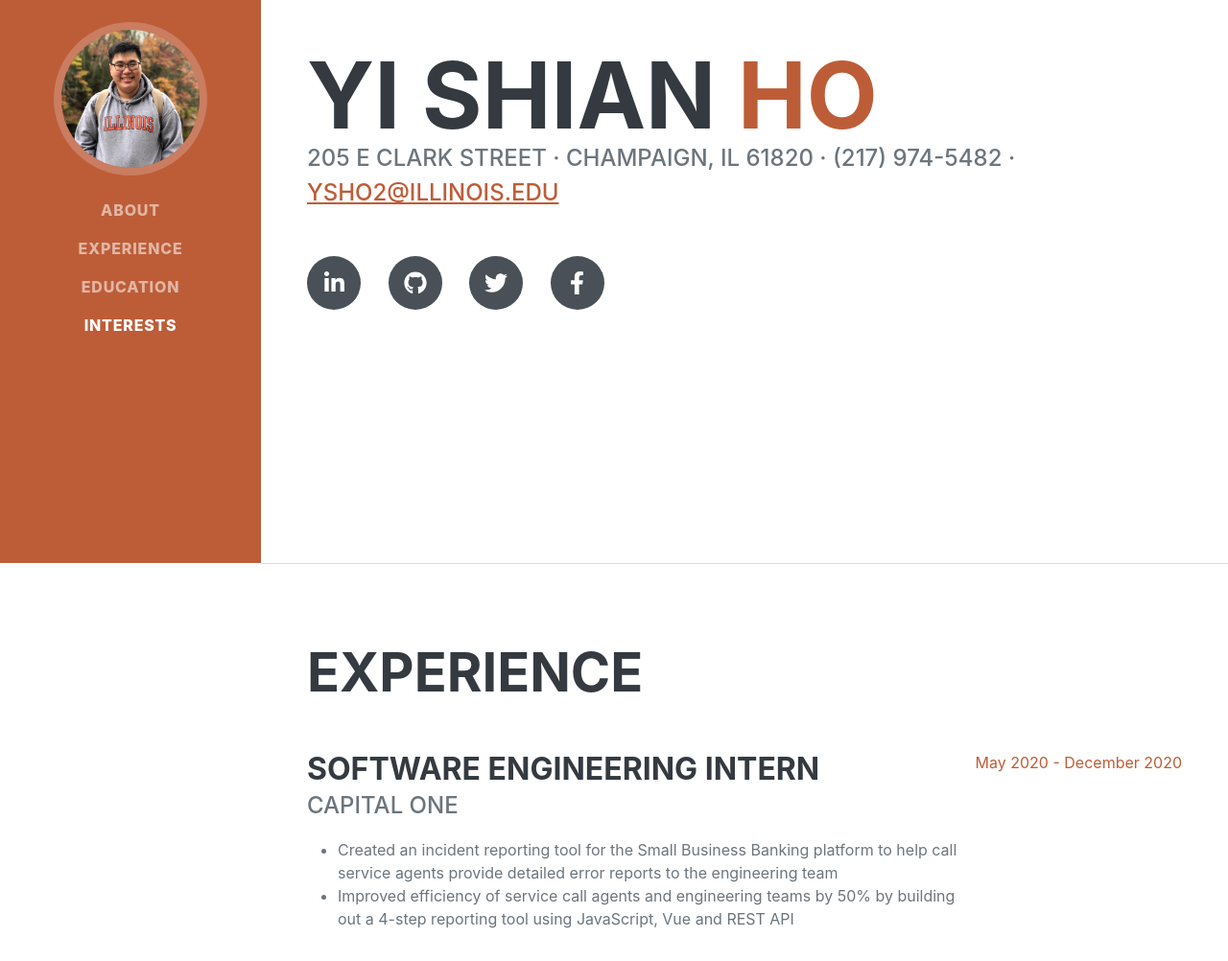
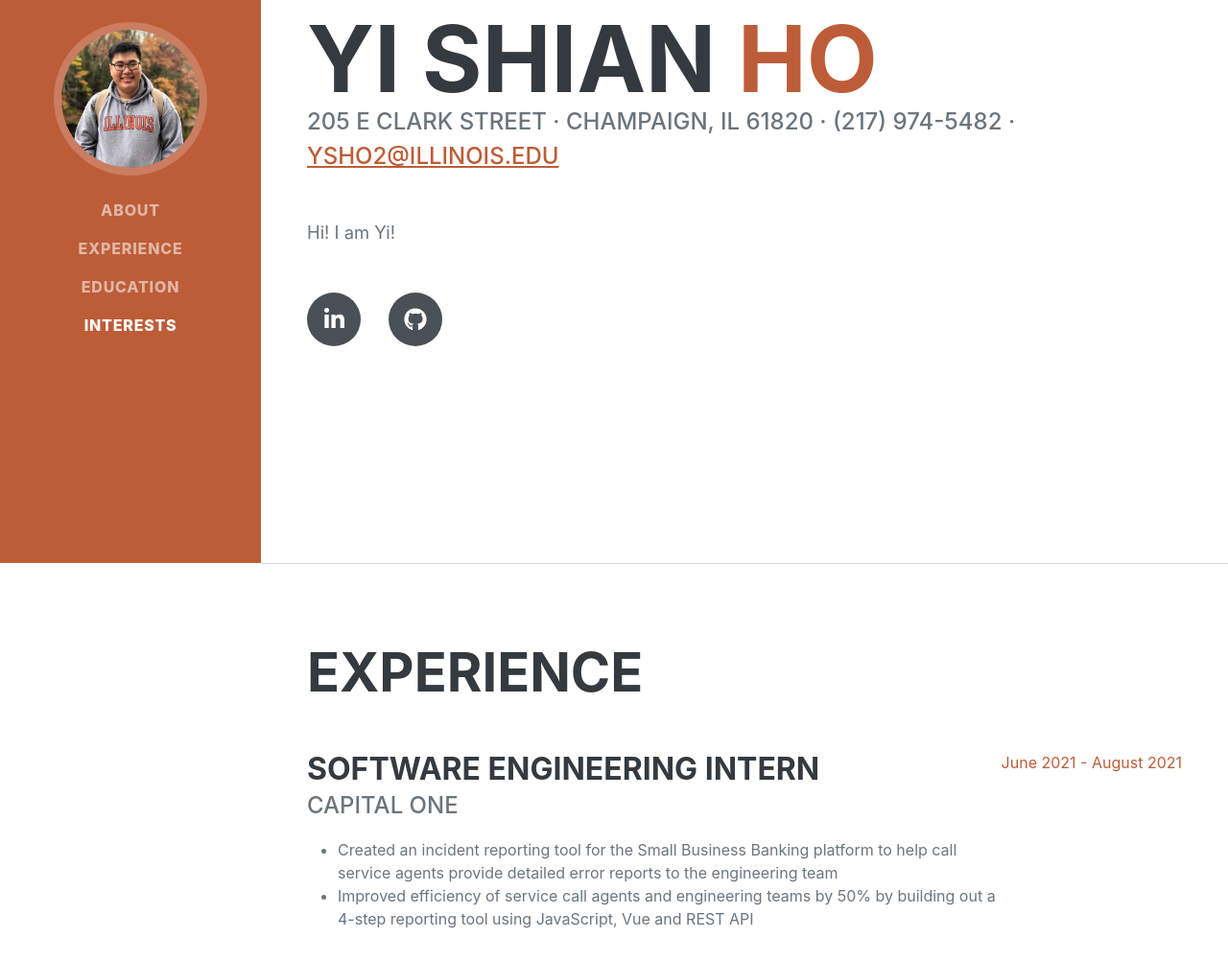
Before and after one commit to hoyishian/hoyishian.github.io, a plain HTML site: page index.html in a window 1280 px wide. Shown: the part 213-1215 px from the top of the page at 96% size. Drawn offline with nearby package versions, Linux system fonts and the light colour scheme; a web font is replaced by a local one.

Commit message:
Altered Dates for Capital One

```diff
--- a/index.html
+++ b/index.html
@@ -52,13 +52,13 @@
                     205 E Clark Street · Champaign, IL 61820 · (217) 974-5482 ·
                     <a href="mailto:ysho2@illinois.edu">ysho2@illinois.edu</a>
                 </div>
-                <!-- <p class="lead mb-5">I am experienced in leveraging agile frameworks to provide a robust synopsis for high level overviews. Iterative approaches to corporate strategy foster collaborative thinking to further the overall value proposition.</p> -->
+                <p class="lead mb-5">Hi! I am Yi!</p>
                 <div class="social-icons">
                     <a class="social-icon" href="https://www.linkedin.com/in/yi-shian-ho/"><i
                             class="fab fa-linkedin-in"></i></a>
                     <a class="social-icon" href="https://github.com/hoyishian"><i class="fab fa-github"></i></a>
-                    <a class="social-icon" href="#!"><i class="fab fa-twitter"></i></a>
-                    <a class="social-icon" href="#!"><i class="fab fa-facebook-f"></i></a>
+                    <!-- <a class="social-icon" href="#!"><i class="fab fa-twitter"></i></a>
+                    <a class="social-icon" href="#!"><i class="fab fa-facebook-f"></i></a> -->
                 </div>
             </div>
         </section>
@@ -84,7 +84,7 @@
 
                         </ul>
                     </div>
-                    <div class="flex-shrink-0"><span class="text-primary">May 2020 - December 2020</span></div>
+                    <div class="flex-shrink-0"><span class="text-primary">June 2021 - August 2021</span></div>
                 </div>
                 <div class="d-flex flex-column flex-md-row justify-content-between mb-5">
                     <div class="flex-grow-1">
```
